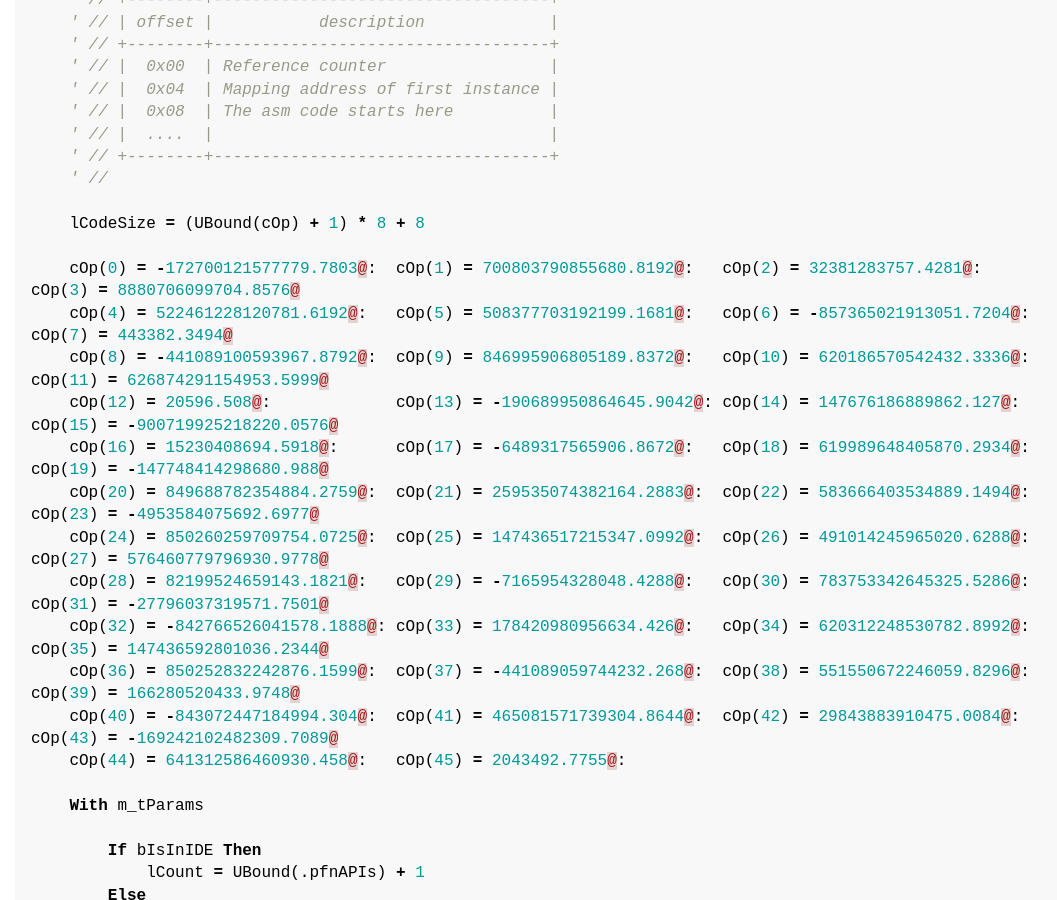
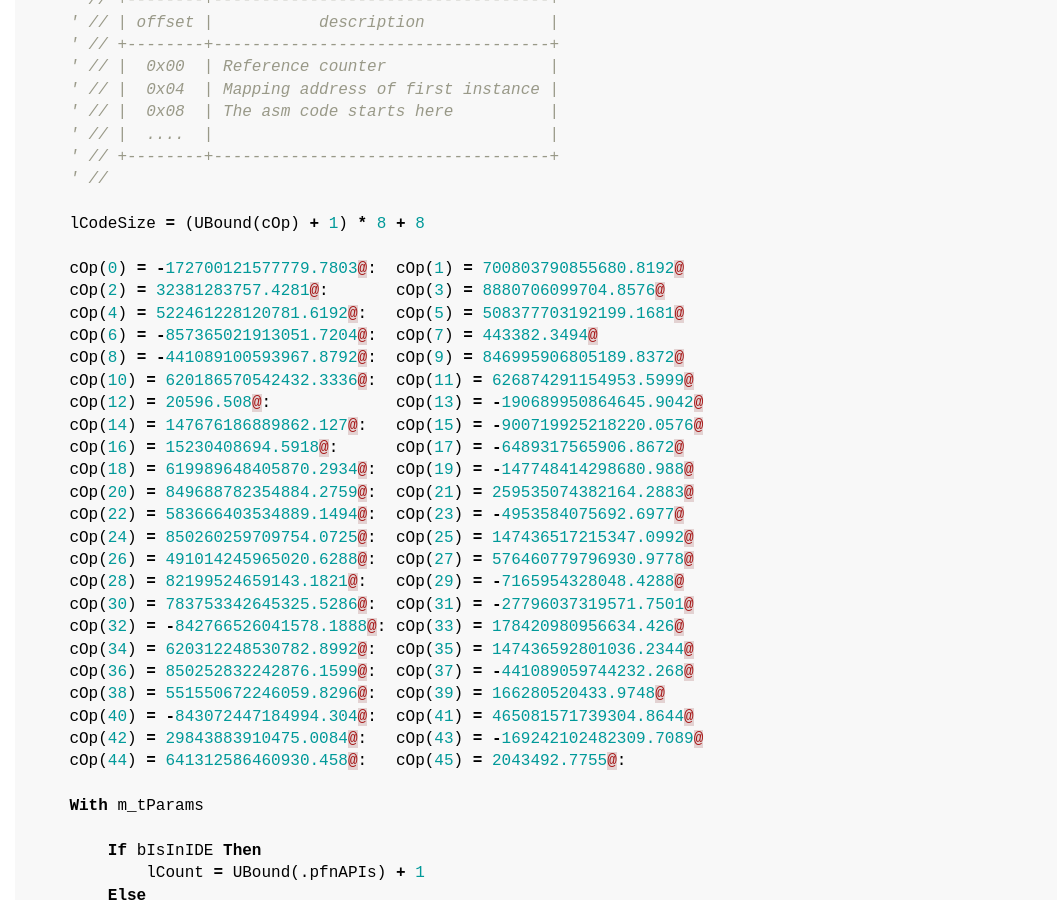
Before and after one commit to sancarn/vba-articles, a Jekyll site: the page built from _posts/2023-09-18-why-is-vba-most-dreaded.md, in a window 1280 px wide and 900 px high, scrolled down 11411 px. Shown: the whole window, without its empty margins (85-1142 px from the left). Built offline with Jekyll 4.4.1, drawn with Linux system fonts in a browser that asks for light colours; comment, search, counter and statistics services are not loaded.

Commit message:
mcode modifications for readability

```diff
--- a/_posts/2023-09-18-why-is-vba-most-dreaded.md
+++ b/_posts/2023-09-18-why-is-vba-most-dreaded.md
@@ -398,17 +398,28 @@ As a result of lack of development in the VBA language, devs who are extremely e
 
     lCodeSize = (UBound(cOp) + 1) * 8 + 8
 
-    cOp(0) = -172700121577779.7803@:  cOp(1) = 700803790855680.8192@:   cOp(2) = 32381283757.4281@:       cOp(3) = 8880706099704.8576@
-    cOp(4) = 522461228120781.6192@:   cOp(5) = 508377703192199.1681@:   cOp(6) = -857365021913051.7204@:  cOp(7) = 443382.3494@
-    cOp(8) = -441089100593967.8792@:  cOp(9) = 846995906805189.8372@:   cOp(10) = 620186570542432.3336@:  cOp(11) = 626874291154953.5999@
-    cOp(12) = 20596.508@:             cOp(13) = -190689950864645.9042@: cOp(14) = 147676186889862.127@:   cOp(15) = -900719925218220.0576@
-    cOp(16) = 15230408694.5918@:      cOp(17) = -6489317565906.8672@:   cOp(18) = 619989648405870.2934@:  cOp(19) = -147748414298680.988@
-    cOp(20) = 849688782354884.2759@:  cOp(21) = 259535074382164.2883@:  cOp(22) = 583666403534889.1494@:  cOp(23) = -4953584075692.6977@
-    cOp(24) = 850260259709754.0725@:  cOp(25) = 147436517215347.0992@:  cOp(26) = 491014245965020.6288@:  cOp(27) = 576460779796930.9778@
-    cOp(28) = 82199524659143.1821@:   cOp(29) = -7165954328048.4288@:   cOp(30) = 783753342645325.5286@:  cOp(31) = -27796037319571.7501@
-    cOp(32) = -842766526041578.1888@: cOp(33) = 178420980956634.426@:   cOp(34) = 620312248530782.8992@:  cOp(35) = 147436592801036.2344@
-    cOp(36) = 850252832242876.1599@:  cOp(37) = -441089059744232.268@:  cOp(38) = 551550672246059.8296@:  cOp(39) = 166280520433.9748@
-    cOp(40) = -843072447184994.304@:  cOp(41) = 465081571739304.8644@:  cOp(42) = 29843883910475.0084@:   cOp(43) = -169242102482309.7089@
+    cOp(0) = -172700121577779.7803@:  cOp(1) = 700803790855680.8192@
+    cOp(2) = 32381283757.4281@:       cOp(3) = 8880706099704.8576@
+    cOp(4) = 522461228120781.6192@:   cOp(5) = 508377703192199.1681@
+    cOp(6) = -857365021913051.7204@:  cOp(7) = 443382.3494@
+    cOp(8) = -441089100593967.8792@:  cOp(9) = 846995906805189.8372@
+    cOp(10) = 620186570542432.3336@:  cOp(11) = 626874291154953.5999@
+    cOp(12) = 20596.508@:             cOp(13) = -190689950864645.9042@
+    cOp(14) = 147676186889862.127@:   cOp(15) = -900719925218220.0576@
+    cOp(16) = 15230408694.5918@:      cOp(17) = -6489317565906.8672@
+    cOp(18) = 619989648405870.2934@:  cOp(19) = -147748414298680.988@
+    cOp(20) = 849688782354884.2759@:  cOp(21) = 259535074382164.2883@
+    cOp(22) = 583666403534889.1494@:  cOp(23) = -4953584075692.6977@
+    cOp(24) = 850260259709754.0725@:  cOp(25) = 147436517215347.0992@
+    cOp(26) = 491014245965020.6288@:  cOp(27) = 576460779796930.9778@
+    cOp(28) = 82199524659143.1821@:   cOp(29) = -7165954328048.4288@
+    cOp(30) = 783753342645325.5286@:  cOp(31) = -27796037319571.7501@
+    cOp(32) = -842766526041578.1888@: cOp(33) = 178420980956634.426@
+    cOp(34) = 620312248530782.8992@:  cOp(35) = 147436592801036.2344@
+    cOp(36) = 850252832242876.1599@:  cOp(37) = -441089059744232.268@
+    cOp(38) = 551550672246059.8296@:  cOp(39) = 166280520433.9748@
+    cOp(40) = -843072447184994.304@:  cOp(41) = 465081571739304.8644@
+    cOp(42) = 29843883910475.0084@:   cOp(43) = -169242102482309.7089@
     cOp(44) = 641312586460930.458@:   cOp(45) = 2043492.7755@:
 
     With m_tParams
```
